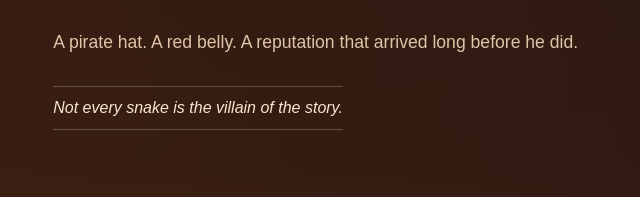
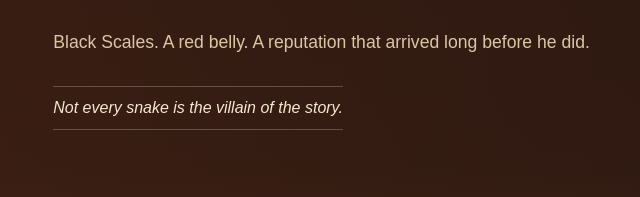
Before and after one commit to shamedic79/banjo, a plain HTML site: page index.html in a window 1280 px wide. Shown: the part 443-640 px from the top of the page, 640-1280 px from the left. Drawn offline with Linux system fonts and the light colour scheme.

Commit message:
Update Banjo hero tagline to remove pirate hat reference

```diff
--- a/index.html
+++ b/index.html
@@ -544,7 +544,7 @@ footer p{
             </h1>
 
             <p>
-                A pirate hat. A red belly. A reputation that arrived
+                Black Scales. A red belly. A reputation that arrived
                 long before he did.
             </p>
 
```
